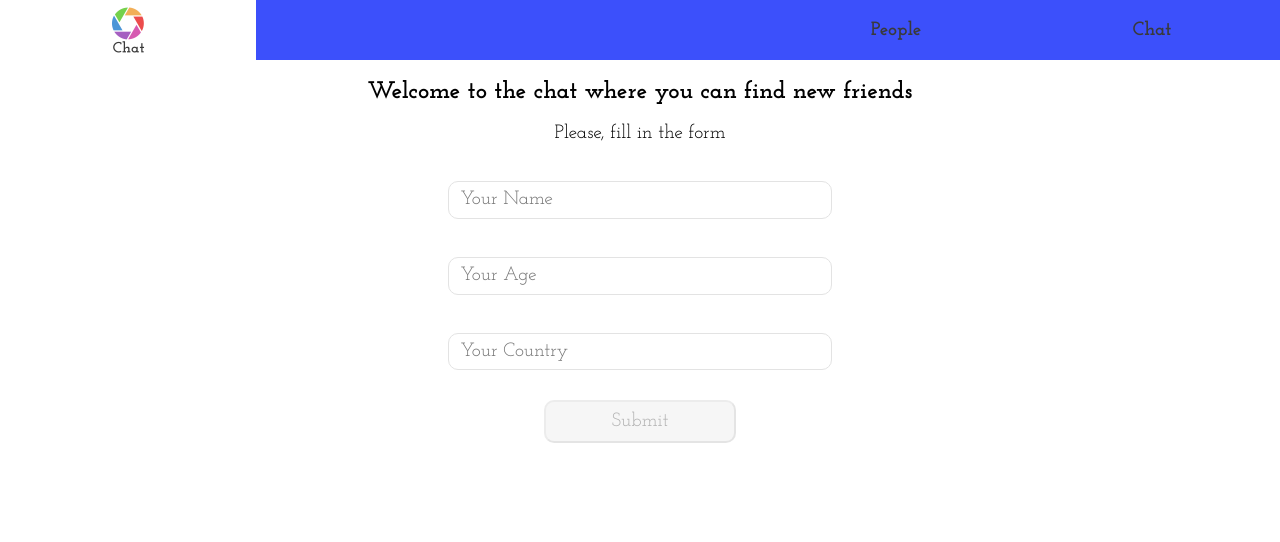
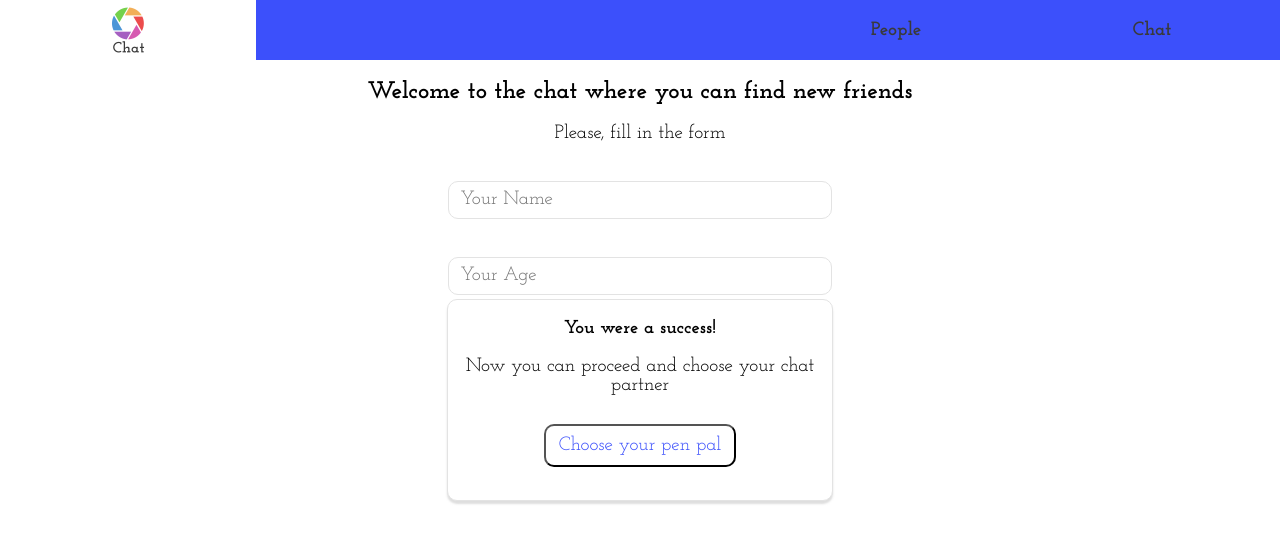
Before and after one commit to kyrylo93/chat, a React app: page / in a window 1280 px wide. Shown: the top 542 px of the page. Built offline with nearby package versions, Linux system fonts and the light colour scheme.

Commit message:
added modal component

```diff
--- a/src/components/UI/Button/Button.js
+++ b/src/components/UI/Button/Button.js
@@ -5,7 +5,10 @@ const Button = props => {
 		<button
 			disabled={props.disabled}
 			className={classes.Button}
-			onClick={props.clicked}>{props.btnText}</button>
+			onClick={props.clicked}
+		>
+			{props.btnText}
+		</button>
 	)
 };
 
--- /dev/null
+++ b/src/components/UI/Modal/Modal.js
@@ -0,0 +1,17 @@
+import React from "react";
+import classes from './Modal.module.css';
+import Button from "../Button/Button";
+
+const Modal = props => {
+	const button = props.btnText ? <Button btnText={props.btnText}/> : null;
+
+	return (
+		<section className={classes.Modal}>
+			<h3>{props.title}</h3>
+			<p>{props.message}</p>
+			{button}
+		</section>
+	)
+};
+
+export default Modal;
--- /dev/null
+++ b/src/components/UI/Modal/Modal.module.css
@@ -0,0 +1,15 @@
+.Modal {
+    height: 200px;
+    width: 30%;
+
+    position: absolute;
+    top: 50%;
+    left: 50%;
+    transform: translate(-50%, -50%);
+
+    z-index: 50;
+    background-color: white;
+    border: 1px solid #e3e3e3;
+    border-radius: 10px;
+    box-shadow: 0 3px 2px rgba(190,190,190, 0.5);
+}
--- a/src/components/UserForm/UserForm.js
+++ b/src/components/UserForm/UserForm.js
@@ -3,6 +3,7 @@ import classes from './UserForm.module.css';
 import Input from "../UI/Input/Input";
 import Button from "../UI/Button/Button";
 import inputValidation from "../UI/Input/inputValidation";
+import Modal from "../UI/Modal/Modal";
 
 const UserForm = () => {
 	const [userName, setUserName] = useState({
@@ -118,6 +119,12 @@ const UserForm = () => {
 	});
 
 	return (
+		<React.Fragment>
+			<Modal
+				title='You were a success!'
+				message="Now you can proceed and choose your chat partner"
+				btnText='Choose your pen pal'
+			/>
 			<form className={classes.UserForm} onSubmit={submitHandler}>
 				{inputs}
 				<Button
@@ -125,6 +132,7 @@ const UserForm = () => {
 					disabled={checkFormValid()}
 					clicked={(e) => submitHandler(e)} />
 			</form>
+		</React.Fragment>
 	)
 };
 
```
Lines whose indentation alone changed are shown as unchanged.
